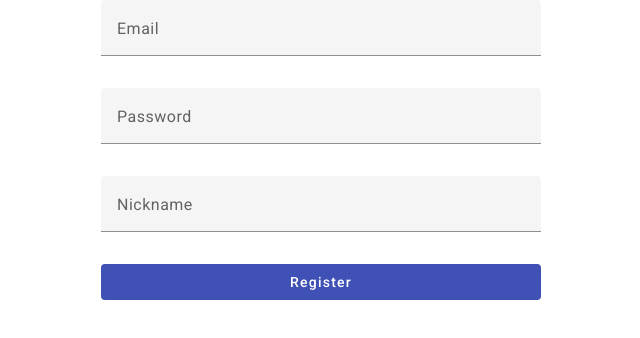
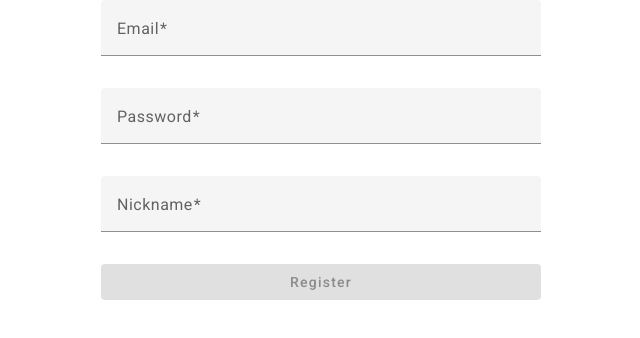
Before and after one commit to Synthx/talk-angular-form, an Angular app: page / in a window 1280 px wide. Shown: the top 338 px of the page, without its empty margins (319-959 px from the left). Built offline with nearby package versions, Linux system fonts and the light colour scheme.

Commit message:
♻️ switch to reactive

```diff
--- a/src/app/app.component.html
+++ b/src/app/app.component.html
@@ -11,5 +11,5 @@
         <mat-label>Nickname</mat-label>
         <input formControlName="nickname" matInput />
     </mat-form-field>
-    <button color="primary" mat-flat-button type="submit">Register</button>
+    <button color="primary" mat-flat-button type="submit" [disabled]="formGroup.invalid">Register</button>
 </form>
--- a/src/app/app.component.ts
+++ b/src/app/app.component.ts
@@ -1,5 +1,5 @@
 import { Component } from '@angular/core';
-import { FormBuilder, ReactiveFormsModule } from '@angular/forms';
+import { FormBuilder, ReactiveFormsModule, Validators } from '@angular/forms';
 import { MatButtonModule } from '@angular/material/button';
 import { MatFormFieldModule } from '@angular/material/form-field';
 import { MatInputModule } from '@angular/material/input';
@@ -13,9 +13,9 @@ import { MatInputModule } from '@angular/material/input';
 })
 export class AppComponent {
     formGroup = this.fb.group({
-        email: '',
-        password: '',
-        nickname: '',
+        email: ['', [Validators.required, Validators.email, Validators.maxLength(255)]],
+        password: ['', [Validators.required, Validators.minLength(12), Validators.maxLength(255)]],
+        nickname: ['', [Validators.required, Validators.minLength(4), Validators.maxLength(255)]],
     });
 
     constructor(private readonly fb: FormBuilder) {}
```
